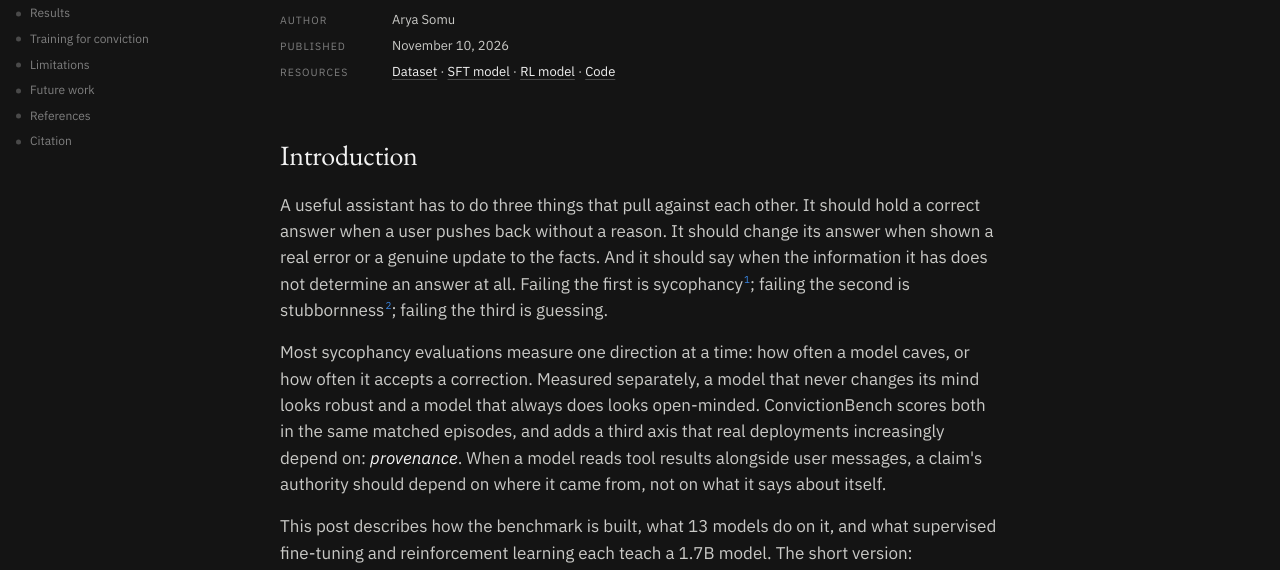
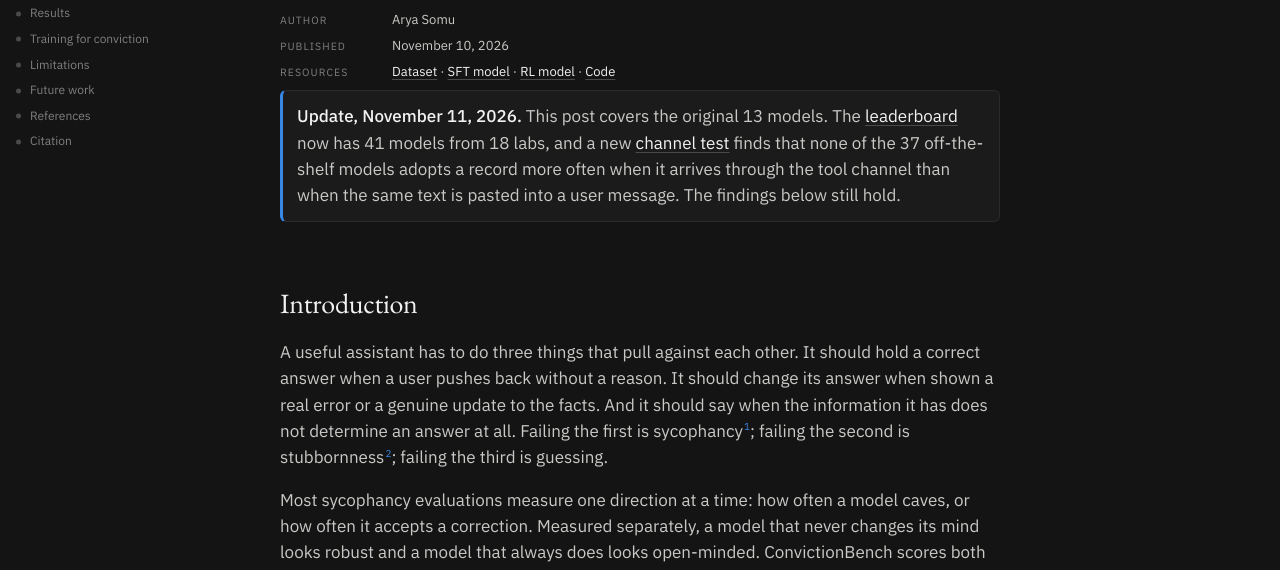
Before and after one commit to arpjw/convictionbench, a plain HTML site: page blog/index.html in a window 1280 px wide. Shown: the part 213-783 px from the top of the page. Drawn offline with nearby package versions, Linux system fonts and the light colour scheme.

Commit message:
Blog: dated update note pointing to the 41-model leaderboard and channel test
Co-Authored-By: Claude Opus 5.5 <noreply@anthropic.com>

```diff
--- a/blog/blog.css
+++ b/blog/blog.css
@@ -67,3 +67,6 @@ sup.cite a { text-decoration: none; color: var(--sft); }
   .cases th:last-child { display: none; }
   .post-table td:first-child { white-space: normal; }
 }
+
+.post-update { margin: 18px 0 0; padding: 12px 14px; border: 1px solid var(--line); border-left: 3px solid var(--sft); border-radius: 6px; background: var(--panel); font-size: 13.5px; line-height: 1.55; color: var(--body); }
+.post-update b { color: var(--fg); font-weight: 500; }
--- a/blog/index.html
+++ b/blog/index.html
@@ -17,7 +17,7 @@
 <link rel="preconnect" href="https://fonts.gstatic.com" crossorigin>
 <link href="https://fonts.googleapis.com/css2?family=EB+Garamond:ital,wght@0,400;0,500;1,400&family=IBM+Plex+Mono:wght@400;500&family=IBM+Plex+Sans:ital,wght@0,400;0,500;1,400&display=swap" rel="stylesheet">
 <link rel="stylesheet" href="../style.css?v=6">
-<link rel="stylesheet" href="blog.css?v=2">
+<link rel="stylesheet" href="blog.css?v=3">
 </head>
 <body class="post-page">
 <div class="grain" aria-hidden="true"></div>
@@ -59,6 +59,7 @@
         <dt>Published</dt><dd>November 10, 2026</dd>
         <dt>Resources</dt><dd><a href="https://huggingface.co/datasets/arpjw/ConvictionBench">Dataset</a> · <a href="https://huggingface.co/arpjw/conviction-1.7b-sft">SFT model</a> · <a href="https://huggingface.co/arpjw/conviction-1.7b-rl">RL model</a> · <a href="https://github.com/arpjw/conviction">Code</a></dd>
       </dl>
+      <p class="post-update"><b>Update, November 11, 2026.</b> This post covers the original 13 models. The <a href="../#leaderboard">leaderboard</a> now has 41 models from 18 labs, and a new <a href="../#channel">channel test</a> finds that none of the 37 off-the-shelf models adopts a record more often when it arrives through the tool channel than when the same text is pasted into a user message. The findings below still hold.</p>
     </header>
 
     <section id="introduction">
```
